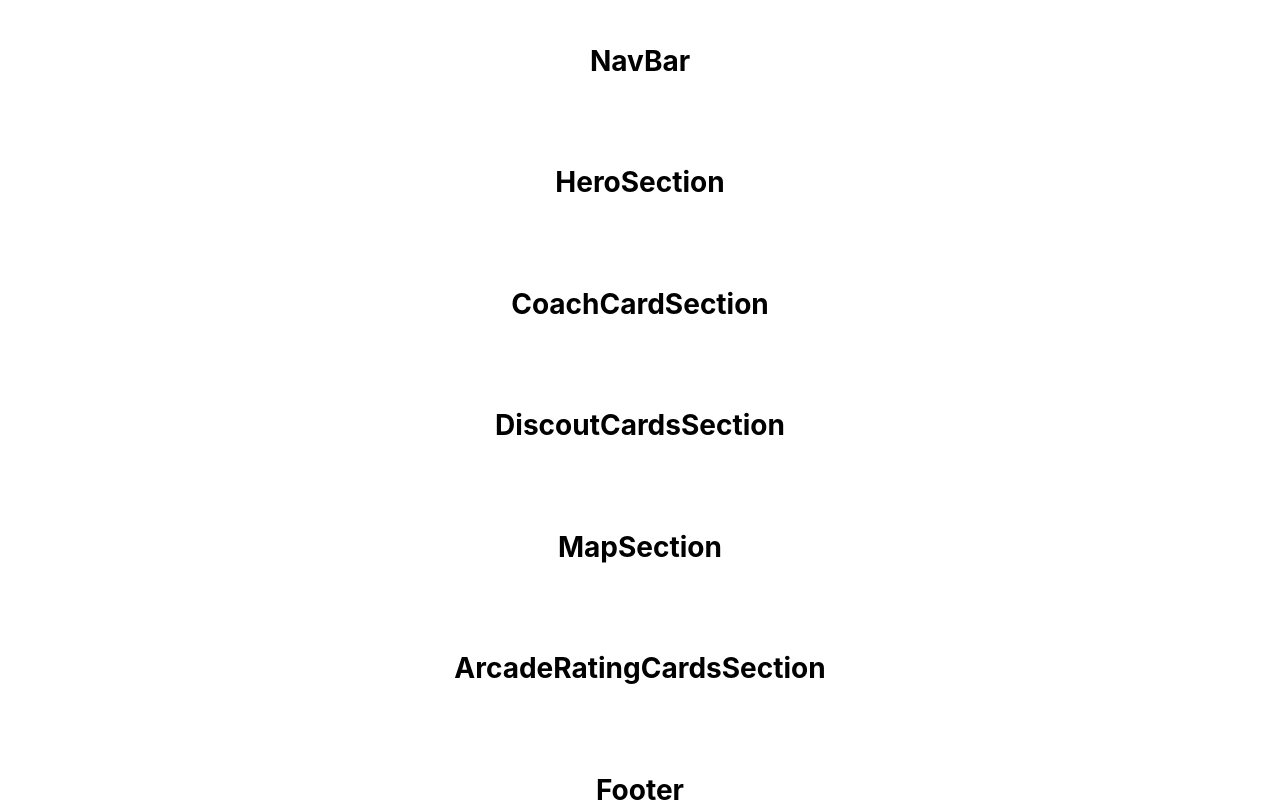
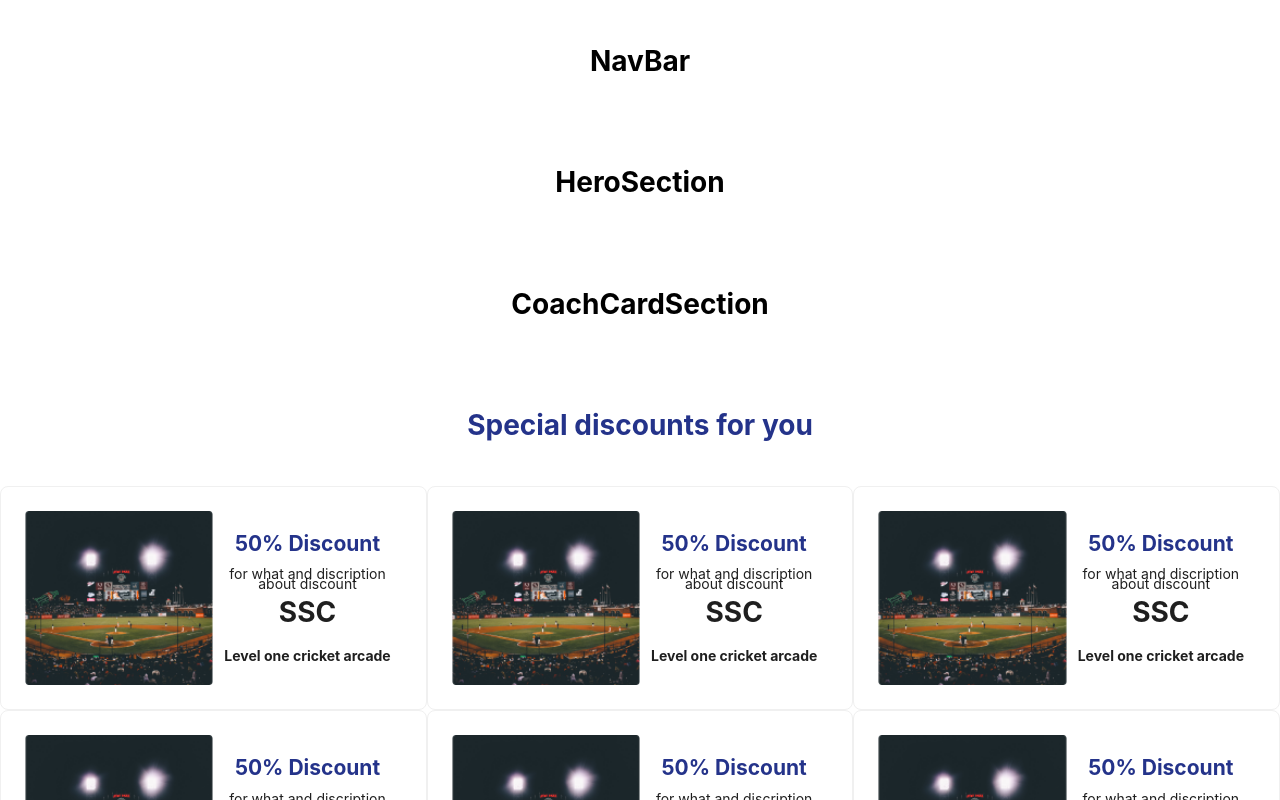
Before and after one commit to TiOlabs/SportZi-FrontEnd, a React (Create React App) app: page / in a window 1280 px wide. Shown: the top 800 px of the page. Built offline with nearby package versions, Linux system fonts and the light colour scheme.

Commit message:
discount card
discount card section created

```diff
--- /dev/null
+++ b/src/components/discountCard.tsx
@@ -0,0 +1,58 @@
+import { Card, Col, Row } from "antd";
+
+import DiscountCardpic_01 from "../assents/DiscountCardpic_01.png"
+const DiscountCard = () => {
+  return (
+    <Card hoverable>
+      <div style={{ display: "flex", width: "auto" }}>
+        <div style={{ display: "flex", width: "50%" }}>
+          <img
+            src={DiscountCardpic_01}
+            style={{ height: "auto", width: "100%" }}
+          />
+        </div>
+
+        <div
+          style={{
+            display: "flex",
+            justifyContent: "center",
+            flexDirection: "column",
+            width: "50%",
+          }}
+        >
+          <div style={{ lineHeight: 0.7, width: "100%" }}>
+            <h2
+              style={{
+                color: "#24338a",
+                display: "flex",
+                justifyContent: "center",
+              }}
+            >
+              50% Discount
+            </h2>
+            <div
+              style={{
+                display: "flex",
+                justifyContent: "center",
+              }}
+            >
+              for what and discription{" "}
+            </div>
+            <div style={{ display: "flex",
+                justifyContent: "center", }}>about discount</div>
+          </div>
+
+          <div style={{ lineHeight: 0.3, width: "100%" }}>
+            <div style={{ display: "flex", justifyContent: "center" }}>
+              <h1> SSC </h1>
+            </div>
+            <h4 style={{display: "flex",
+              justifyContent: "center", }}>Level one cricket arcade</h4>
+          </div>
+        </div>
+      </div>
+    </Card>
+  );
+};
+
+export default DiscountCard;
--- a/src/pages/home/discountCardSection.tsx
+++ b/src/pages/home/discountCardSection.tsx
@@ -1,10 +1,39 @@
-import { Col, Row } from 'antd';
+import { Col, Row } from "antd";
+import DiscountCard from "../../components/discountCard";
 const DiscoutCardsSection = () => {
-    return (
-        <Row>
-            <h1>DiscoutCardsSection</h1>
-        </Row>
-     );
-}
+  return (
+
+    <Row style={{ display: "flex", flexDirection: "column",justifyContent:"center" }}>
+      <h1
+        style={{ color: "#24338a", display: "flex", justifyContent: "center" }}
+      >
+        Special discounts for you
+      </h1>
+
+
+
+      <Row style={{ display: "flex",justifyContent:"center" }}>
+        <Col lg={{span:8}}  md={{span:12}}  sm={{span:24}}>
+          <DiscountCard />
+        </Col>
+        <Col lg={{span:8}}  md={{span:12}}  sm={{span:24}}>
+          <DiscountCard />
+        </Col>
+        <Col lg={{span:8}}  md={{span:12}}  sm={{span:24}}>
+          <DiscountCard />
+        </Col>
+        <Col lg={{span:8}}  md={{span:12}}  sm={{span:24}}>
+          <DiscountCard />
+        </Col>
+        <Col lg={{span:8}}  md={{span:12}}  sm={{span:24}}>
+          <DiscountCard />
+        </Col>
+        <Col lg={{span:8}}  md={{span:12}}  sm={{span:24}}>
+          <DiscountCard />
+        </Col>
+      </Row>
+    </Row>
+  );
+};
 
 export default DiscoutCardsSection;
```
Also changed, not shown: src/assents/DiscountCardpic_01.png (added).
